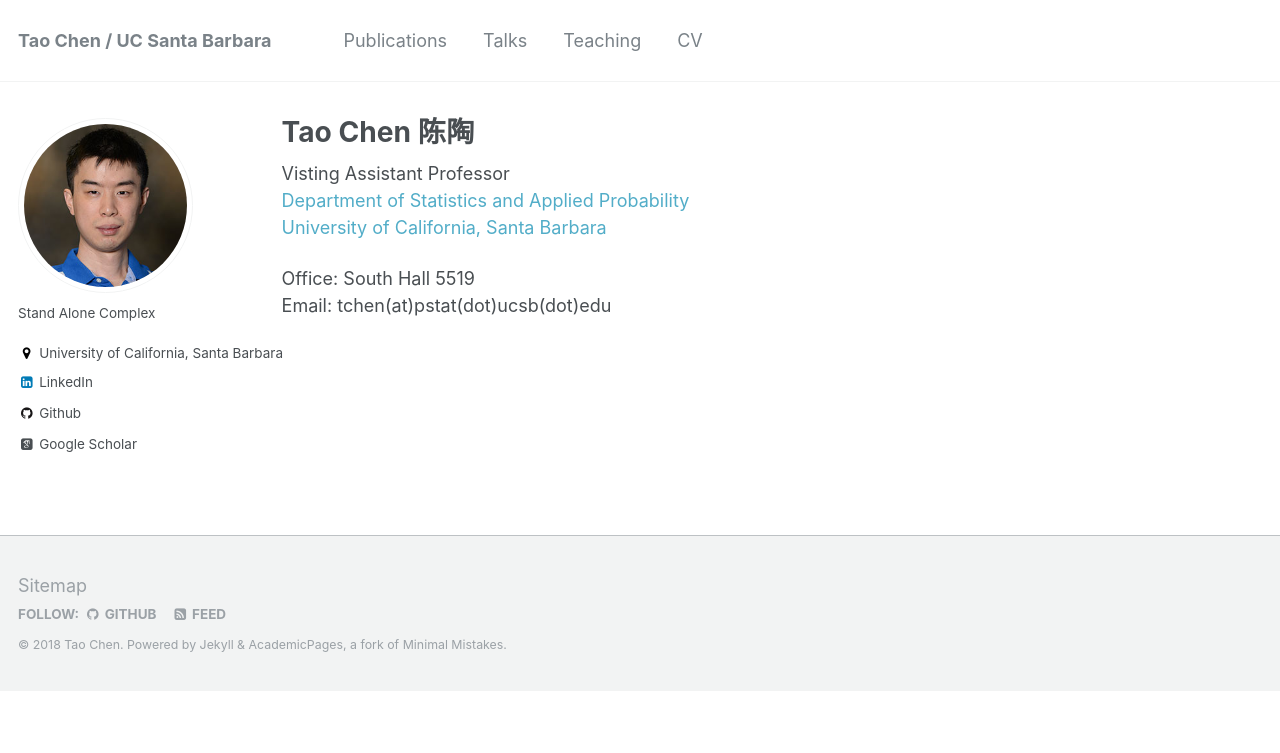
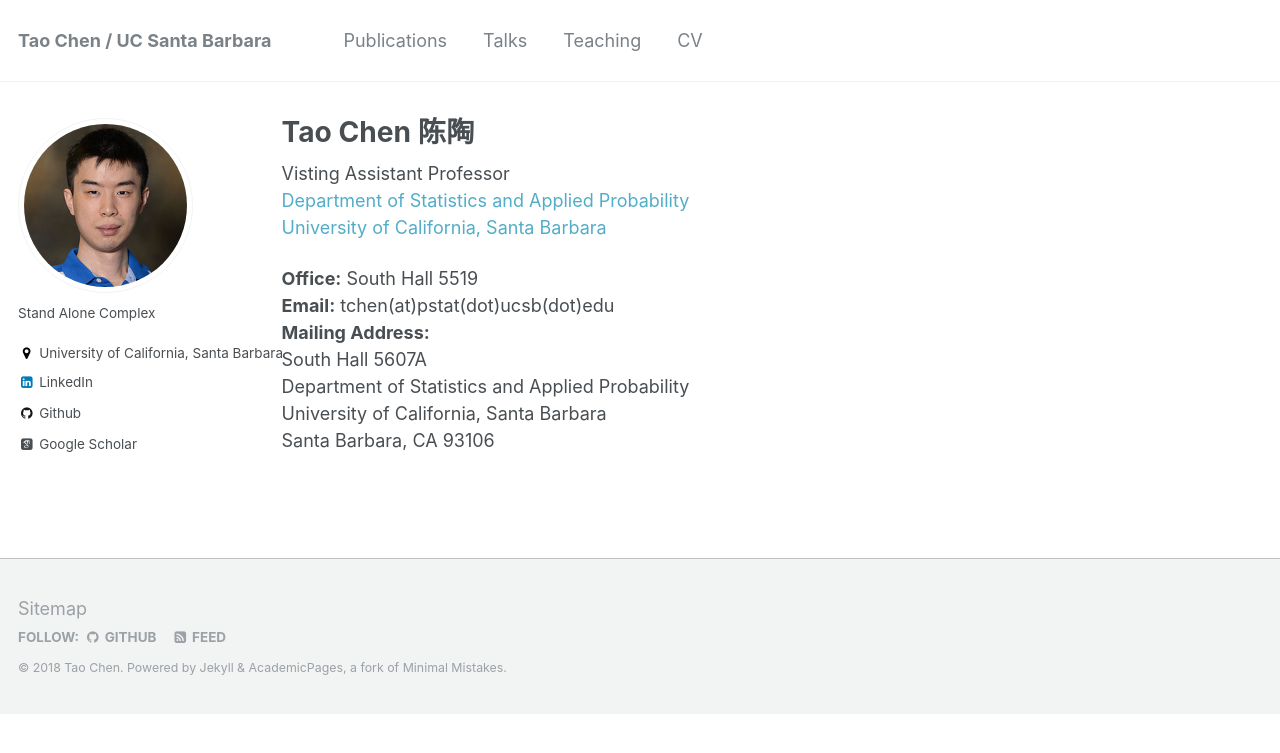
Before and after one commit to cherntodd/cherntodd.github.io, a Jekyll site: the page built from _pages/about.md, in a window 1280 px wide. Shown: the top 753 px of the page. Built offline with Jekyll 4.4.1, drawn with Linux system fonts in a browser that asks for light colours; some web fonts are replaced.

Commit message:
no message

```diff
--- a/_pages/about.md
+++ b/_pages/about.md
@@ -12,5 +12,10 @@ Visting Assistant Professor
 [Department of Statistics and Applied Probability](http://www.pstat.ucsb.edu)
 [University of California, Santa Barbara](https://www.ucsb.edu)
 
-Office: South Hall 5519
-Email: tchen(at)pstat(dot)ucsb(dot)edu
+**Office:** South Hall 5519
+**Email:** tchen(at)pstat(dot)ucsb(dot)edu
+**Mailing Address:**
+South Hall 5607A
+Department of Statistics and Applied Probability
+University of California, Santa Barbara
+Santa Barbara, CA 93106
```
